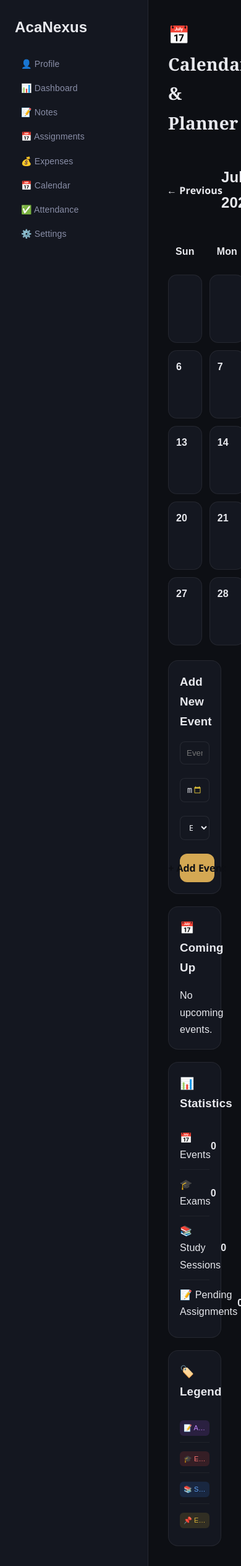
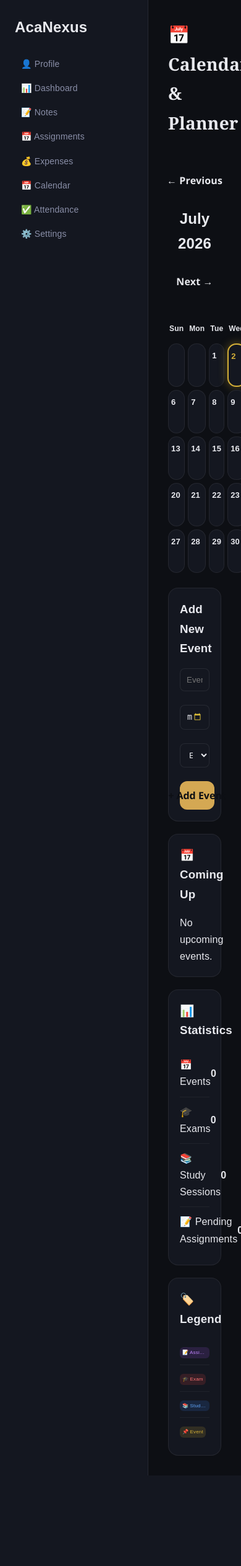
Before and after one commit to Celestial-tech100/AcaNexus-Studivo, a Flask app: page /calendar in a window 390 px wide. Shown: the whole page at 62% size. After the commit the page ends 2380 px from the top, so only its background shows below. Run offline with Flask 3, Linux system fonts and the light colour scheme; the visitor is signed in with stand-in values (Sample User, id 1); data that the repository does not hold is empty.

Commit message:
feat(calendar): complete calendar planner module

```diff
--- a/app.py
+++ b/app.py
@@ -554,7 +554,6 @@ from datetime import datetime, timedelta
 
 @app.route("/calendar")
 def calendar():
-
     if "user_id" not in session:
         return redirect("/login")
 
--- a/static/css/pages.css
+++ b/static/css/pages.css
@@ -244,16 +244,19 @@
     background:var(--clr-surface);
     border:1px solid var(--clr-border);
     border-radius:14px;
-
     min-height:110px;
     padding:12px;
+    transition:
+        transform .25s ease,
+        border-color .25s ease,
+        box-shadow .25s ease;
 
-    transition:all .3s ease;
 }
 
 .calendar-day:hover{
     transform:translateY(-4px);
     border-color:var(--clr-primary);
+    box-shadow:0 8px 18px rgba(0,0,0,.18);
 }
 
 .day-number{
@@ -332,13 +335,13 @@
     border-radius:8px;
 }
 .calendar-event-badge{
-    font-size:11px;
+    display:block;
     margin-top:4px;
     padding:3px 6px;
     border-radius:6px;
+    font-size:11px;
     background:rgba(212,175,55,0.15);
     color:#d4af37;
-
     white-space:nowrap;
     overflow:hidden;
     text-overflow:ellipsis;
@@ -419,3 +422,80 @@ input[type="date"]::-webkit-calendar-picker-indicator{
     font-size: 0.85rem;
     white-space: nowrap;
 }
+
+/*  Resopnsive calendar tablet (≤992px)   */
+@media (max-width:992px){
+
+    .calendar-grid{
+        gap:8px;
+    }
+
+    .calendar-day{
+        min-height:95px;
+        padding:8px;
+    }
+
+    .calendar-event-badge{
+        font-size:10px;
+        padding:2px 5px;
+    }
+
+}
+/*  Resopnsive calendar phone  (≤768px)  */
+@media (max-width:768px){
+
+    .calendar-toolbar{
+        flex-direction:column;
+        gap:15px;
+        text-align:center;
+    }
+
+    .calendar-grid{
+        gap:5px;
+    }
+
+    .calendar-day{
+        min-height:80px;
+        padding:6px;
+    }
+
+    .day-number{
+        font-size:13px;
+    }
+
+    .calendar-event-badge{
+        font-size:9px;
+        padding:2px 4px;
+    }
+}
+/*  Resopnsive calendar small phone  (≤480px)  */
+@media (max-width:480px){
+
+    .calendar-day{
+        min-height:70px;
+        padding:4px;
+    }
+
+    .calendar-day-name{
+        font-size:12px;
+        padding:8px 2px;
+    }
+
+    .calendar-event-badge{
+        font-size:8px;
+    }
+}
+.calendar-event-actions{
+    display:flex;
+    align-items:center;
+    gap:8px;
+}
+
+.calendar-event-link{
+    text-decoration:none;
+    color:inherit;
+}
+
+.calendar-event-link:hover{
+    color:var(--clr-primary);
+}
--- a/templates/calendar.html
+++ b/templates/calendar.html
@@ -119,8 +119,7 @@
             >
               <strong>
                 {% if event.type == "Exam" %} 🎓 {% elif event.type == "Study
-                Session" %} 📚 {% elif event.type == "Assignment" %} 📝 {% else
-                %} 📌 {% endif %} {{ event.title }}
+                Session" %} 📚 {% else %} 📌 {% endif %} {{ event.title }}
               </strong>
             </a>
 
@@ -132,9 +131,37 @@
 
             {% endif %}
 
-            <br />
             <small>{{ event.display_date }}</small>
           </div>
+
+          {% if event.source == "calendar" %}
+
+          <div class="calendar-event-actions">
+            <a
+              href="{{ url_for('edit_event', event_id=event.id) }}"
+              class="edit-event-btn"
+              title="Edit Event"
+            >
+              ✏️
+            </a>
+
+            <form
+              action="{{ url_for('delete_event', event_id=event.id) }}"
+              method="POST"
+              style="display: inline"
+              onsubmit="return confirm('Delete this event?');"
+            >
+              <button
+                type="submit"
+                class="delete-event-btn"
+                title="Delete Event"
+              >
+                🗑
+              </button>
+            </form>
+          </div>
+
+          {% endif %}
         </div>
 
         {% endfor %} {% else %}
```
